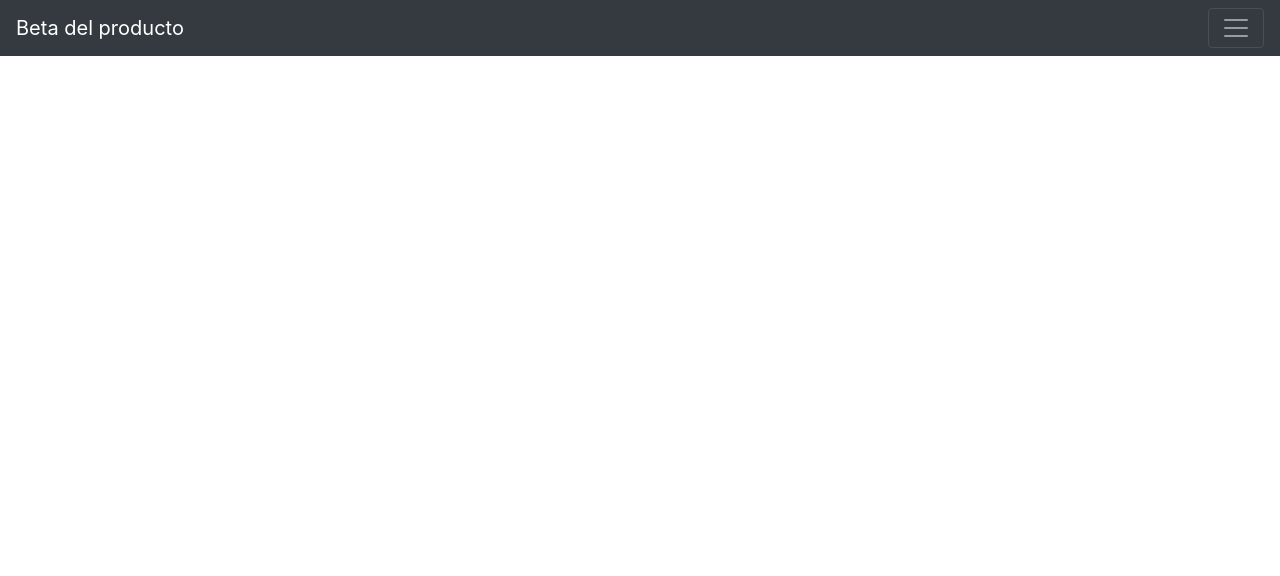
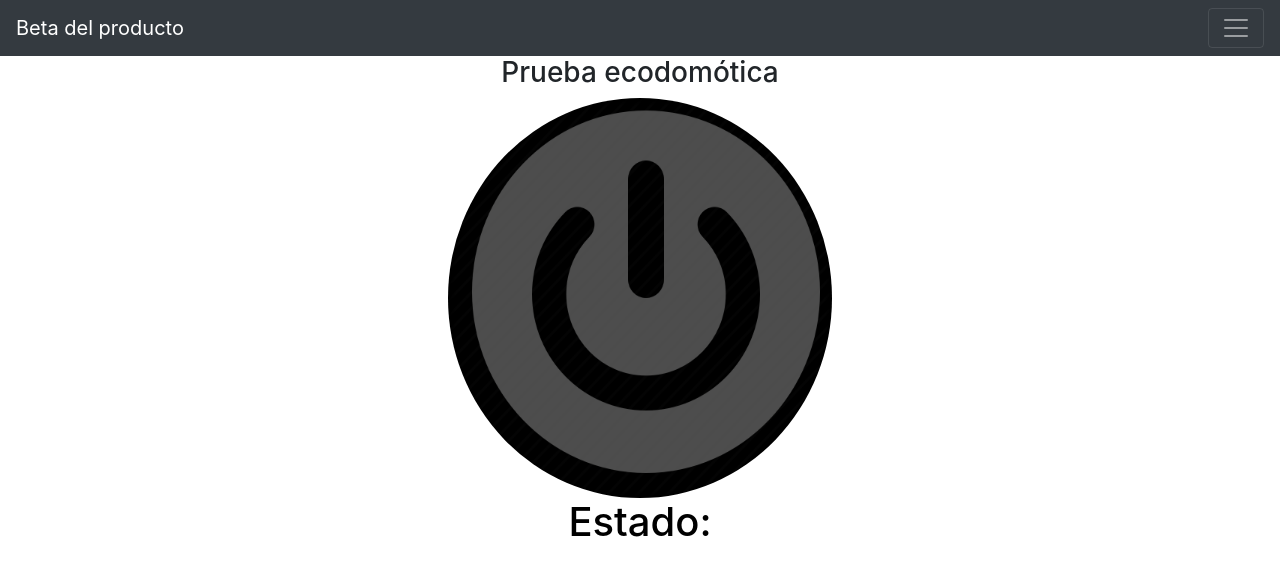
Before and after one commit to lpinzon21636/PLANTILLANUEVA, a PHP site: page /5.beta/beta.html in a window 1280 px wide. Shown: the top 576 px of the page. Run offline with PHP 8.4, Linux system fonts and the light colour scheme.

Commit message:
Prueba MOCKUP botón encendido/apagado

```diff
--- a/ProyectoDEFINITIVO-master/5.beta/beta.html
+++ b/ProyectoDEFINITIVO-master/5.beta/beta.html
@@ -26,10 +26,27 @@
             </button>
         </nav>
     </div>
+    <div>
+        <center><h3>Prueba ecodomótica</h3></center>
+    </div>
+    <div>
+        <center>
 
-   <div id="turnOnOff"></div>
+            <img src="../Images/Power_Button-512.png" id="interruptor" class="apagado">
+        </center>
+    </div>
+
+    <div>
+        <center>
+            <h1>Estado:</h1>
+            <h3 id='estado'></h3>
+        </center>
+    </div>
+
     <script src= "https://code.jquery.com/jquery-3.3.1.slim.min.js" integrity= "sha384-q8i/X+965DzO0rT7abK41JStQIAqVgRVzpbzo5smXKp4YfRvH+8abtTE1Pi6jizo" crossorigin= "anonymous" ></script>
     <script src= "https://cdnjs.cloudflare.com/ajax/libs/popper.js/1.14.7/umd/popper.min.js" integrity= "sha384-UO2eT0CpHqdSJQ6hJty5KVphtPhzWj9WO1clHTMGa3JDZwrnQq4sF86dIHNDz0W1" crossorigin= "anonymous" ></script>
     <script src= "https://stackpath.bootstrapcdn.com/bootstrap/4.3.1/js/bootstrap.min.js" integrity= "sha384-JjSmVgyd0p3pXB1rRibZUAYoIIy6OrQ6VrjIEaFf/nJGzIxFDsf4x0xIM+B07jRM" crossorigin= "anonymous" ></script>
+
+    <script src="../JavaScript/mainTWO.js" type="text/javascript"></script>
 </body>
 </html>
--- a/ProyectoDEFINITIVO-master/JavaScript/main.js
+++ b/ProyectoDEFINITIVO-master/JavaScript/main.js
@@ -1,3 +1,4 @@
+window.alert("conectado");
 /**
 * @fileoverview Librería javascript página EcoDomótica
 * @author Natalia Peñaranda, Laura Daniela Pinzón, Santiago Pérez
--- /dev/null
+++ b/ProyectoDEFINITIVO-master/JavaScript/mainTWO.js
@@ -0,0 +1,21 @@
+/**
+* Conexión con la imagen para cambiar el botón al momento de ser
+* oprimido
+*/
+var interruptor= document.getElementById('interruptor');
+
+estado = document.getElementById('estado');
+
+function cambioEstado() {
+    if (interruptor.getAttribute('class')==='apagado'){
+        interruptor.setAttribute('class', 'encendido');
+        console.log("LUCES ENCENDIDAS");
+        estado.innerHTML="LUCES ENCENDIDAS";
+    } else {
+        interruptor.setAttribute('class', 'apagado');
+        console.log("LUCES APAGADAS");
+        estado.innerHTML="LUCES APAGADAS";
+    }
+}
+
+interruptor.addEventListener('click',cambioEstado);
--- a/ProyectoDEFINITIVO-master/css/style.css
+++ b/ProyectoDEFINITIVO-master/css/style.css
@@ -329,3 +329,18 @@ img{
     display: block;
     color: black;
 }
+
+.apagado {
+    background-color: black;
+    border-radius: 100%;
+    width: 30%;
+    transition:ease;
+    transition-duration: 0.5s;
+}
+.encendido {
+    background-color: yellow;
+    border-radius: 100%;
+    width: 20%;
+    transition:ease;
+    transition-duration: 0.5s;
+}
```
Also changed, not shown: ProyectoDEFINITIVO-master/Images/Power_Button-512.png (added).
